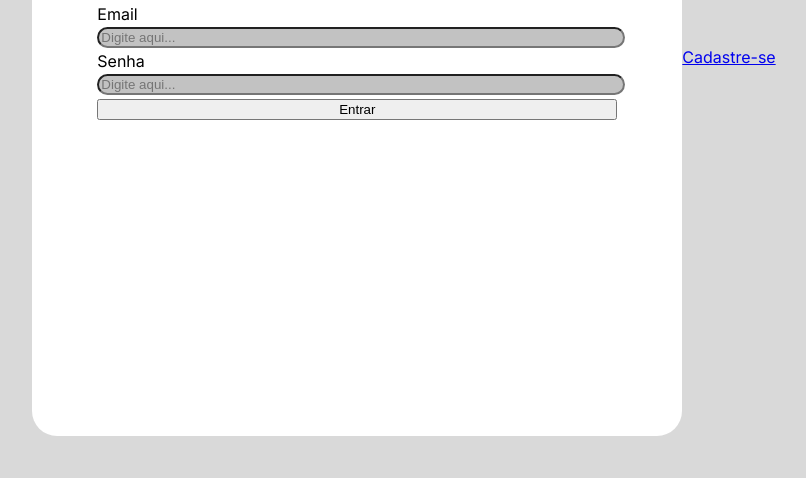
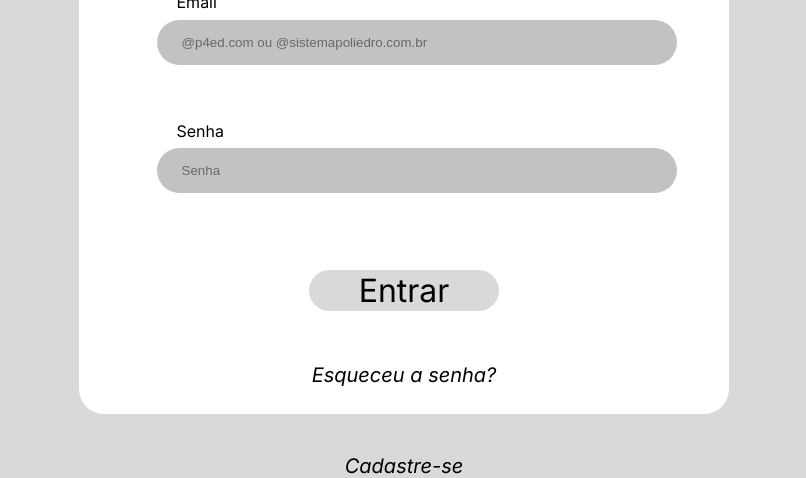
Before and after one commit to pietro841/PI_2-SEMESTRE, a plain HTML site: page TelaLogin.html in a window 1280 px wide. Shown: the part 343-821 px from the top of the page, without its empty margins (236-1042 px from the left). Before the commit the page ends 800 px from the top, so only its background shows below. Drawn offline with Linux system fonts and the light colour scheme.

Commit message:
05/10 configs

```diff
--- a/TelaLogin.html
+++ b/TelaLogin.html
@@ -15,24 +15,25 @@
 
 <body>
     <main class="tela-login">
-        <div class="imagem-logo">
+        <div>
             <img src="./imagens/43eb03a08056572c6de1c6e229a7ddbce3275593.png" alt="Logo Poliedro">
         </div>
 
-        <h1 class="texto-login">Login</h1>
+        <h1>Login</h1>
         <form action="/login" method="post" class="login-form">
             <!-- Email -->
             <label for="email">Email</label>
-            <input type="email" id="email" class="input-dados" placeholder="Digite aqui..." required>
+            <input type="email" id="email" class="input-dados" placeholder="@p4ed.com ou @sistemapoliedro.com.br" required>
             <!-- Senha -->
             <label for="senha">Senha</label>
-            <input type="password" id="senha" class="input-dados" name="senha" placeholder="Digite aqui..." required>
-
-            <button type="submit" class="enter_dados">Entrar</button>
+            <input type="password" id="senha" class="input-dados" name="senha" placeholder="Senha" required>
+            <!-- Botão -->
+            <button type="submit" class="btn-entrar">Entrar</button>
         </form>
 
+        <a href="#" class="link-esqueceu-senha">Esqueceu a senha?</a>
     </main>
-             <a href="#" class="tela-cadastro">Cadastre-se</a>
+    <a href="#" class="link-cadastro">Cadastre-se</a>
 </body>
 
 </html>
--- a/style.css
+++ b/style.css
@@ -1,23 +1,22 @@
 /* página login */
-body {
-    width: 100%;
+body{
     min-height: 100vh;
     /* Style */
-    border-radius: 25px;
     background: #D9D9D9;
     /* Caracteristicas */
     padding: 0;
     margin: 0;
     display: flex;
+    flex-direction: column;
     justify-content: center;
     align-items: center;
     font-family: Inter;
 }
-
-.tela-login {
+.tela-login{
+    /* Layout */
     width: 650px;
-    height: 757px;
-     box-sizing: border-box;
+    min-height: 757px;
+    box-sizing: border-box;
     /* Style */
     border-radius: 25px;
     background: #FFF;
@@ -25,13 +24,14 @@ body {
     display: flex;
     flex-direction: column;
     align-items: center;
+    padding: 10px 50px;
 }
-.texto-login{
+.tela-login h1{
     /* Layout */
     width: 319px;
     height: 47px;
     /* Style */
-    color: #000;
+    color: #000000;
     text-align: center;
     font-size: 48px;
     font-style: normal;
@@ -39,16 +39,79 @@ body {
     line-height: normal;
 }
 .login-form{
-    width: 520px;
+    width: 90%;
     height: 70px;
-     display: flex;
+    display: flex;
     flex-direction: column;
-    gap: 0.2rem;
-    margin-bottom: 3rem;
+    gap: 0.4rem;
+    margin-bottom: 1rem;
+}
+.login-form label{
+    width: 330px;
+    margin-left: 0;
+    margin-bottom: 1px;
+    padding-left: 20px;
 }
 .input-dados{
     width: 520px;
     height: 70px;
     border-radius: 30px;
     background: rgba(153, 153, 153, 0.60);
+    border: none;
+    margin-bottom: 50px;
+    box-sizing: border-box;
+    padding: 15px 25px;
 }
+    .input-dados::placeholder{
+    color: rgb(105, 105, 105)
+}
+.btn-entrar{
+    /* Layout */
+    width: 190px;
+    height: 80px;
+    border-radius: 40px;
+    background: #D9D9D9;
+    border: none;
+    /* Tipografia */
+    color: #000;
+    font-family: Inter;
+    font-size: 2em;
+    font-style: normal;
+    font-weight: normal;
+    line-height: normal;
+    /* Centralização do botão */
+    margin-left: auto;
+    margin-right: auto;
+    margin-top: 20px;
+}
+.btn-entrar:hover{
+    background-color: gray;     /*Cor quando passar o mouse encima*/
+}
+.link-esqueceu-senha{
+    margin-top: 285px;
+    display: block;
+    font-family: Inter;
+    text-align: center;
+    text-decoration: none;
+    color: #000;
+    font-size: 20px;
+    font-style: italic;
+    line-height: normal;
+}
+.link-esqueceu-senha:hover{
+    text-decoration:underline;
+}
+.link-cadastro{
+    margin-top: 40px;
+    display: block;
+    text-align: center;
+    font-family: Inter;
+    text-decoration: none;
+    color: #000;
+    font-size: 20px;
+    font-style: italic;
+    line-height: normal;
+}
+.link-cadastro:hover{
+    text-decoration:underline;
+}
```
